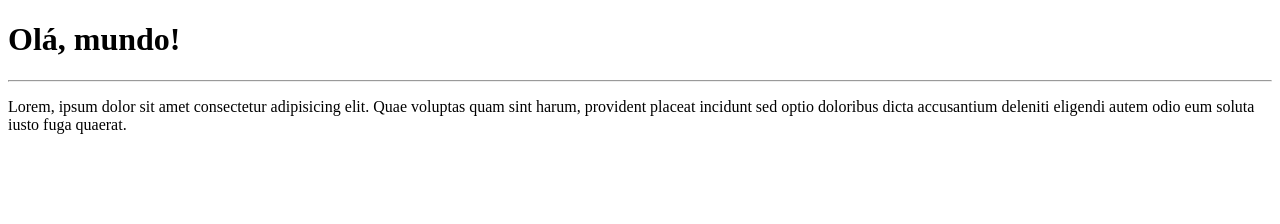
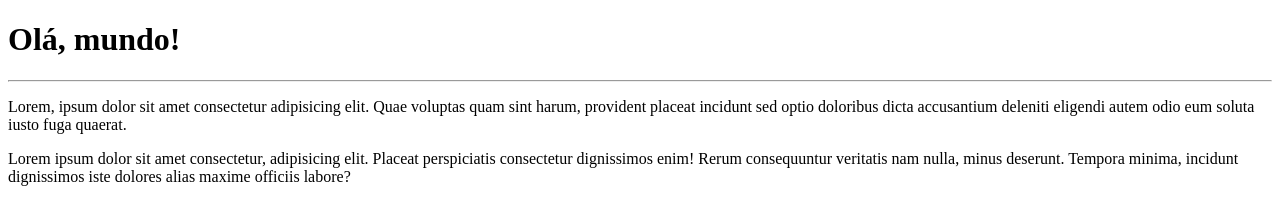
Before and after one commit to brusax/Ola-Mundo, a plain HTML site: page site-exemplo/index.html in a window 1280 px wide. Drawn offline with Linux system fonts and the light colour scheme.

Commit message:
adicionei um parágrafo

```diff
--- a/site-exemplo/index.html
+++ b/site-exemplo/index.html
@@ -10,5 +10,6 @@
     <h1>Olá, mundo!</h1>
     <hr>
     <p>Lorem, ipsum dolor sit amet consectetur adipisicing elit. Quae voluptas quam sint harum, provident placeat incidunt sed optio doloribus dicta accusantium deleniti eligendi autem odio eum soluta iusto fuga quaerat.</p>
+    <p>Lorem ipsum dolor sit amet consectetur, adipisicing elit. Placeat perspiciatis consectetur dignissimos enim! Rerum consequuntur veritatis nam nulla, minus deserunt. Tempora minima, incidunt dignissimos iste dolores alias maxime officiis labore?</p>
 </body>
 </html>
```
